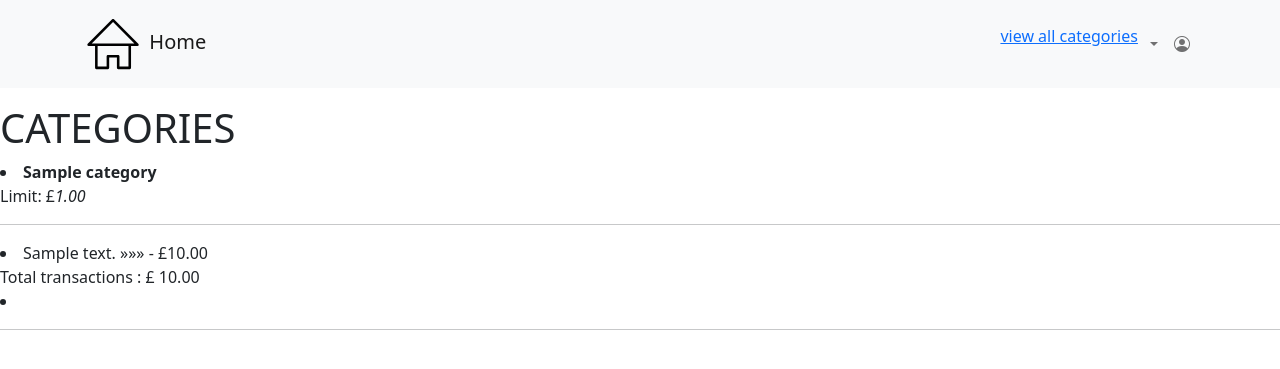
After one commit to HarisM26/Personal-Spending-Tracker, a Django app: page /all_categories/ in a window 1280 px wide. The commit adds this page. Shown: the top 369 px of the page. Run offline with Django 4.2, Linux system fonts and the light colour scheme; a user stored in the database is signed in; tables that the repository leaves empty hold one stand-in row (values such as "Sample post"); data that the repository does not hold is empty; some libraries are stand-ins or nearby versions.

Commit message:
Fix read status
Change status of notification to read on click. Created a simple list
view of categories and transactions

```diff
--- a/expenditure/models.py
+++ b/expenditure/models.py
@@ -26,18 +26,33 @@ class Notification(models.Model):
     class Meta:
         ordering = ['-date_created','-time_created']
 
+    def __str__(self):
+        return self.message
+
 class Category(models.Model):
     user = models.ForeignKey(User, on_delete=models.CASCADE)
     name = models.CharField(max_length=50)
     limit = models.DecimalField(max_digits= 10, decimal_places=2, verbose_name= 'category Limit')
-
+    #slug = models.SlugField()
+    #parent = models.ForeignKey('self',blank=True, null=True ,related_name='children')
     def __str__(self):
         return self.name
+    """
+    class Meta:
+        #enforcing that there can not be two categories under a parent with same slug
+
+        # __str__ method elaborated later in post.  use __unicode__ in place of
+
+        # __str__ if you are using python 2
+
+        unique_together = ('slug', 'parent',)
+        verbose_name_plural = "categories"
+        """
 
 class Transaction(models.Model):
     description = models.CharField(max_length=50,)
     amount = models.DecimalField(max_digits= 10, decimal_places=2)
-    category = models.ForeignKey(Category,on_delete=models.CASCADE)
+    category = models.ForeignKey(Category,on_delete=models.CASCADE,)
 
     def __str__(self):
         return 'desc: '+ self.description + ' -> $ ' + str(self.amount)
--- a/expenditure/signals.py
+++ b/expenditure/signals.py
@@ -19,9 +19,10 @@ def transaction_post_save_handler(instance,created,*args,**kwargs):
       notification = create_notification(current_user,instance.category.limit,sum)
       print(notification.message)
 
+#to do add category_name
 def create_notification(user,category_limit,sum):
   if sum >= (category_limit*Decimal('0.90')) and sum < category_limit:
-    current_message = 'You close to your limit. Please consider reducing your spending'
+    current_message = 'You are close to your limit. Please consider reducing your spending'
   else:
     current_message = 'You have reached your limit!'
 
--- /dev/null
+++ b/expenditure/templates/all_categories.html
@@ -0,0 +1,23 @@
+{% extends 'base_content.html' %}
+{% load custom_tags %}
+{% block content %}
+
+<h1> CATEGORIES </h1>
+<div>
+  {% for category in categories %}
+  <li>
+    <span><b>{{ category.name }} </b></span><br>
+   Limit&#58; &#163;<i>{{ category.limit }}</i>
+  <hr>
+  </li>
+  {% with transactions=category|get_transactions %}
+    {% for transaction in transactions %}
+    <li>{{transaction.description}} &#187;&#187;&#187; <span> &#45; &#163;{{transaction.amount}} </span></li>
+    {% endfor %}
+    <div> Total transactions &#58; &#163; {{transactions|get_transaction_total}}</div>
+  {% endwith %}
+  <li><hr></li>
+  {% endfor %}
+</div>
+
+{% endblock %}
--- a/expenditure/templates/partials/feed_menu.html
+++ b/expenditure/templates/partials/feed_menu.html
@@ -2,6 +2,9 @@
   <ul class="navbar-nav me-auto mb-2 mb-lg-0">
   </ul>
   <ul class="navbar-nav ms-auto mb-2 mb-lg-0">
+    <li>
+      <a href= "{% url 'all_categories' %}"> view all categories </a>
+    </li>
     <li class="nav-item dropdown">
       <a class="nav-link dropdown-toggle" href="#" id="navbarDropdownMenuLink" role="button" data-bs-toggle="dropdown" aria-expanded="false">
         <i class="fa-regular fa-bell">
@@ -12,9 +15,9 @@
 
       </a>
       <ul class="dropdown-menu" aria-labelledby="navbarDropdownMenuLink">
-        {% for notification in notifications %}
-        <li><a class="dropdown-item" href="#">{{ notification.title }}</a></li>
-        {% endfor %}
+        {% for notification in latest_notifications%}
+          <li><a class="dropdown-item" href="{% url 'mark_as_read' notification.id %}">{{ notification.title }}</a></li>
+        {% endfor%}
         <li><hr class="dropdown-divider"></li>
         <li><a class="dropdown-item" href="{% url 'notification_page' %}">See all notifications</a></li>
       </ul>
--- /dev/null
+++ b/expenditure/templatetags/custom_tags.py
@@ -0,0 +1,16 @@
+from expenditure.models import Transaction
+from django import template
+
+register = template.Library()
+
+@register.filter
+def get_transactions(category):
+  transactions = Transaction.objects.filter(category=category)
+  return transactions
+
+@register.filter
+def get_transaction_total(iterable):
+  total = 0
+  for element in iterable:
+    total+=element.amount
+  return total
--- a/expenditure/views.py
+++ b/expenditure/views.py
@@ -3,6 +3,7 @@ from .forms import *
 from django.contrib import messages
 from django.contrib.auth import authenticate, login, logout
 from datetime import datetime
+from django.http import HttpResponse, HttpResponseRedirect
 
 
 def home(request):
@@ -17,23 +18,56 @@ def features(request):
 def contact(request):
     return render(request, 'contact.html')
 
+def get_unread_nofications(user):
+    return Notification.objects.filter(user_receiver = user,status = 'unread').count()
+
+def get_user_notifications(user):
+    return Notification.objects.filter(user_receiver = user)
+
 def feed(request):
     current_user = request.user
-    unread_status_count = Notification.objects.filter(user_receiver = current_user,status = 'unread').count()
-    notifications = Notification.objects.filter(user_receiver = current_user, date_created = datetime.date(datetime.now()))
+    unread_status_count = get_unread_nofications(current_user)
+    notifications = get_user_notifications(current_user)
+    latest_notifications = notifications[0:3]
     context = {
-        'notifications': notifications,
+        'latest_notifications': latest_notifications,
         'unread_status_count': unread_status_count,
     }
     return render(request, 'feed.html', context)
 
+def notification_page(request):
+    current_user = request.user
+    notifications = get_user_notifications(current_user)
+    latest_notifications = notifications[0:3]
+    unread_status_count = get_unread_nofications(current_user)
+    context = {
+        'latest_notifications': latest_notifications,
+        'notifications': notifications,
+        'unread_status_count': unread_status_count,
+    }
+    return render(request, 'notification_page.html',context)
+
+def mark_as_read(request,id):
+   notification = Notification.objects.get(id=id)
+   notification.status = 'read'
+   notification.save()
+   return redirect('notification_page')
+
 def news_page(request):
     return render(request, 'news_page.html')
 
-def notification_page(request):
+def all_categories(request):
     current_user = request.user
-    notifications = Notification.objects.filter(user_receiver = current_user)
-    return render(request, 'notification_page.html',{'notifications': notifications})
+    categories = Category.objects.filter(user = current_user)
+    notifications = get_user_notifications(current_user)
+    latest_notifications = notifications[0:3]
+    unread_status_count = get_unread_nofications(current_user)
+    context = {
+        'latest_notifications': latest_notifications,
+        'categories':categories,
+        'unread_status_count': unread_status_count,
+        }
+    return render(request, 'all_categories.html',context)
 
 
 def register(request):
@@ -49,10 +83,13 @@ def register(request):
     return render(request, 'register.html', {'form': form})
 
 def create_category(request):
+    current_user = request.user
+    notifications = get_user_notifications(current_user)
+    latest_notifications = notifications[0:3]
+    unread_status_count = get_unread_nofications(current_user)
     if request.method == 'POST':
         # request.POST contains dictionary with all of the data
         if request.user.is_authenticated:
-            current_user = request.user
             form = CategoryForm(request.POST)
             if form.is_valid():
                 name=form.cleaned_data.get('name')
@@ -67,7 +104,12 @@ def create_category(request):
             return redirect('log_in')
     else:
         form = CategoryForm()
-    return render(request, 'create_category.html', {'form': form})
+    context = {
+        'form': form,
+        'latest_notifications': latest_notifications,
+        'unread_status_count': unread_status_count,
+    }
+    return render(request, 'create_category.html', context)
 
 
 def log_in(request):
--- a/personal-spending-tracker/settings.py
+++ b/personal-spending-tracker/settings.py
@@ -45,6 +45,7 @@ INSTALLED_APPS = [
     'bootstrap5',
     'fontawesomefree',
     'multi_form_view',
+
 ]
 
 MIDDLEWARE = [
--- a/personal-spending-tracker/urls.py
+++ b/personal-spending-tracker/urls.py
@@ -14,7 +14,7 @@ Including another URLconf
     2. Add a URL to urlpatterns:  path('blog/', include('blog.urls'))
 """
 from django.contrib import admin
-from django.urls import path,include
+from django.urls import path
 from expenditure import views
 #import notifications.urls
 
@@ -31,5 +31,6 @@ urlpatterns = [
     path('news_page/',views.news_page, name='news_page'),
     path('notification_page/',views.notification_page, name='notification_page'),
     path('create_category/',views.create_category,name='create_category'),
-   # path('^inbox/notifications/',include(notifications.urls,namespace='notifications')),
+    path('all_categories/', views.all_categories, name='all_categories'),
+    path('notification_page/<int:id>',views.mark_as_read, name='mark_as_read'),
 ]
```
Also changed, not shown: expenditure/migrations/0001_initial.py, expenditure/migrations/0002_notification_user_receiver.py (deleted), expenditure/migrations/0003_alter_notification_status.py (deleted), expenditure/templatetags/__init__.py (added).
